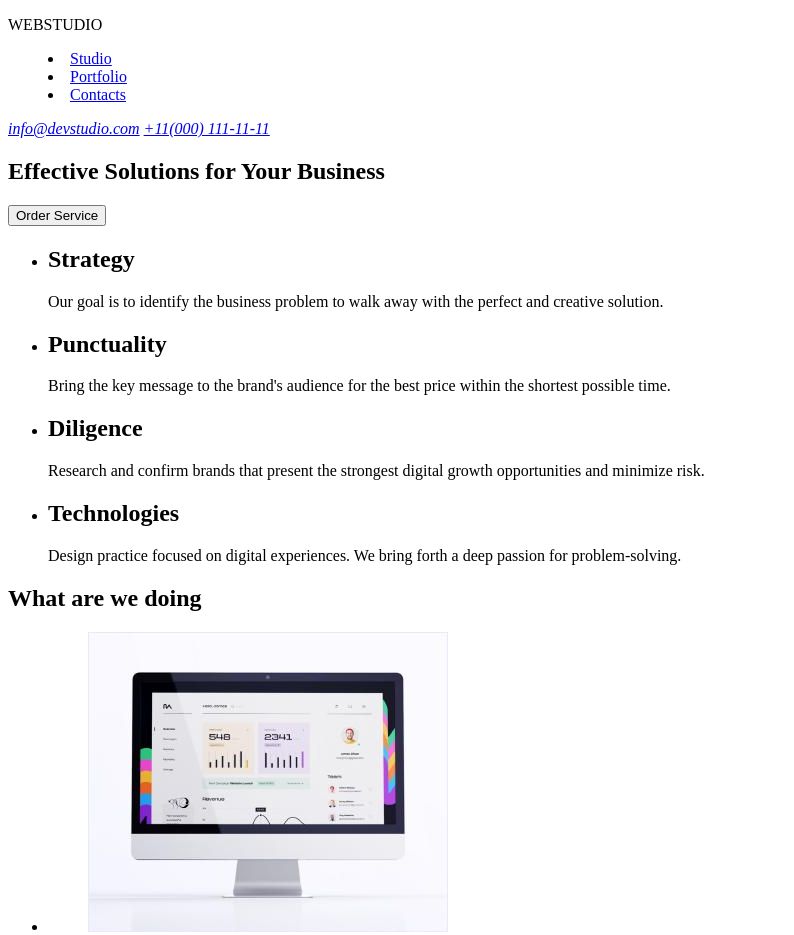
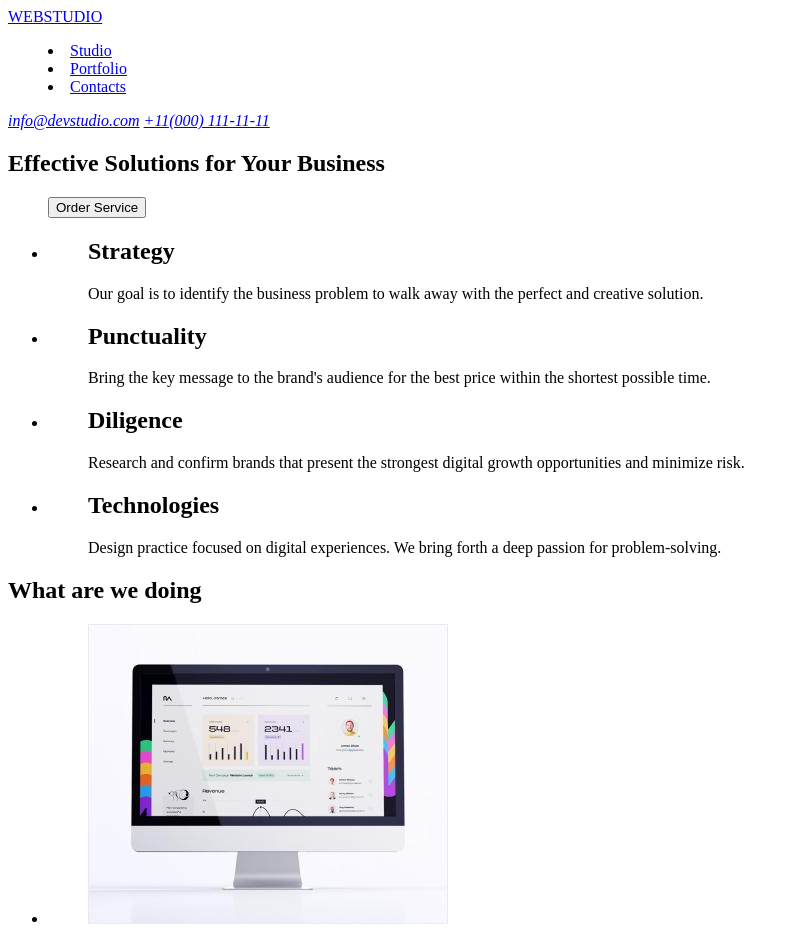
Before and after one commit to tomekstanczak/goit-markup-hw-02, a plain HTML site: page index.html in a window 1280 px wide. Shown: the top 935 px of the page, without its empty margins (0-794 px from the left). Drawn offline with Linux system fonts and the light colour scheme.

Commit message:
Add files via upload

```diff
--- a/index.html
+++ b/index.html
@@ -1,5 +1,5 @@
 <!DOCTYPE html>
-<html lang="pl">
+<html lang="en">
   <head>
     <meta charset="utf-8" />
     <meta name="descryption" content="webstudio" />
@@ -9,7 +9,7 @@
   </head>
   <body>
     <header>
-      <p><span>WEB</span>STUDIO</p>
+      <a href="/"><span>WEB</span>STUDIO</a>
       <nav>
         <menu>
           <li><a href="/Studio">Studio</a></li>
@@ -24,9 +24,11 @@
     </header>
     <main>
       <!--section 1-->
-      <section>
+      <section class="section">
         <h1>Effective Solutions for Your Business</h1>
+        <figure>
           <button type="button">Order Service</button>
+        </figure>
       </section>
       <!--end section 1-->
 
@@ -34,32 +36,48 @@
       <section class="section">
         <ul>
           <li>
+            <figure>
               <h2>Strategy</h2>
+              <figcaption>
                 <p>
-              Our goal is to identify the business problem to walk away with the
-              perfect and creative solution.
+                  Our goal is to identify the business problem to walk away with
+                  the perfect and creative solution.
                 </p>
+              </figcaption>
+            </figure>
           </li>
           <li>
+            <figure>
               <h2>Punctuality</h2>
+              <figcaption>
                 <p>
-              Bring the key message to the brand's audience for the best price
-              within the shortest possible time.
+                  Bring the key message to the brand's audience for the best
+                  price within the shortest possible time.
                 </p>
+              </figcaption>
+            </figure>
           </li>
           <li>
+            <figure>
               <h2>Diligence</h2>
+              <figcaption>
                 <p>
                   Research and confirm brands that present the strongest digital
                   growth opportunities and minimize risk.
                 </p>
+              </figcaption>
+            </figure>
           </li>
           <li>
+            <figure>
               <h2>Technologies</h2>
+              <figcaption>
                 <p>
-              Design practice focused on digital experiences. We bring forth a
-              deep passion for problem-solving.
+                  Design practice focused on digital experiences. We bring forth
+                  a deep passion for problem-solving.
                 </p>
+              </figcaption>
+            </figure>
           </li>
         </ul>
       </section>
@@ -108,51 +126,67 @@
         <h2>Our Team</h2>
         <ul>
           <li>
+            <figure>
               <img
                 src="images/markguerrero.jpg"
                 alt="gentleman with a beard"
                 width="264"
                 height="260"
               />
+              <figcaption>
                 <h3>Mark Guerrero</h3>
                 <p>Product Designer</p>
+              </figcaption>
+            </figure>
           </li>
           <li>
+            <figure>
               <img
                 src="images/tomford.jpg"
                 alt="gentleman with nice hair"
                 width="264"
                 height="260"
               />
+              <figcaption>
                 <h3>Tom Ford</h3>
                 <p>Frontend Developer</p>
+              </figcaption>
+            </figure>
           </li>
           <li>
+            <figure>
               <img
                 src="images/camilagarcia.jpg"
                 alt="nice lady"
                 width="264"
                 height="260"
               />
+              <figcaption>
                 <h3>Camila Garcia</h3>
                 <p>Marketing</p>
+              </figcaption>
+            </figure>
           </li>
           <li>
+            <figure>
               <img
                 src="images/danielwilson.jpg"
                 alt="gentleman wearing a t-shirt"
                 width="264"
                 height="260"
               />
+              <figcaption>
                 <h3>Daniel Wilson</h3>
                 <p>UI Designer</p>
+              </figcaption>
+            </figure>
           </li>
         </ul>
       </section>
       <!--end section 4-->
     </main>
     <footer>
-      <p><span>WEB</span>STUDIO</p>
+      <a href="/"><span>WEB</span>STUDIO</a>
       <p>
         Increase the flow of customers and sales for your business with digital
         marketing & growth solutions.
```
Lines whose indentation alone changed are shown as unchanged.
